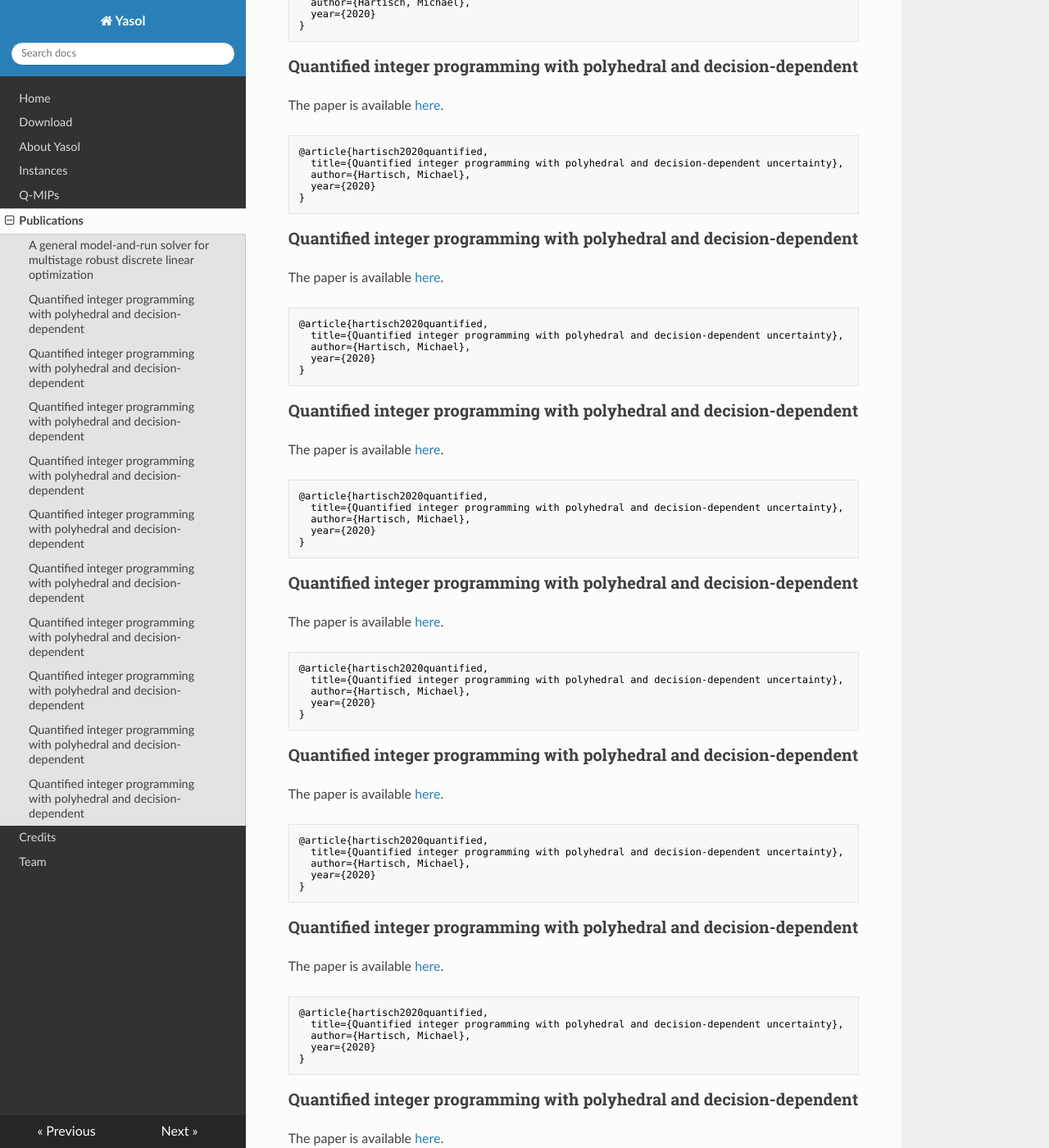
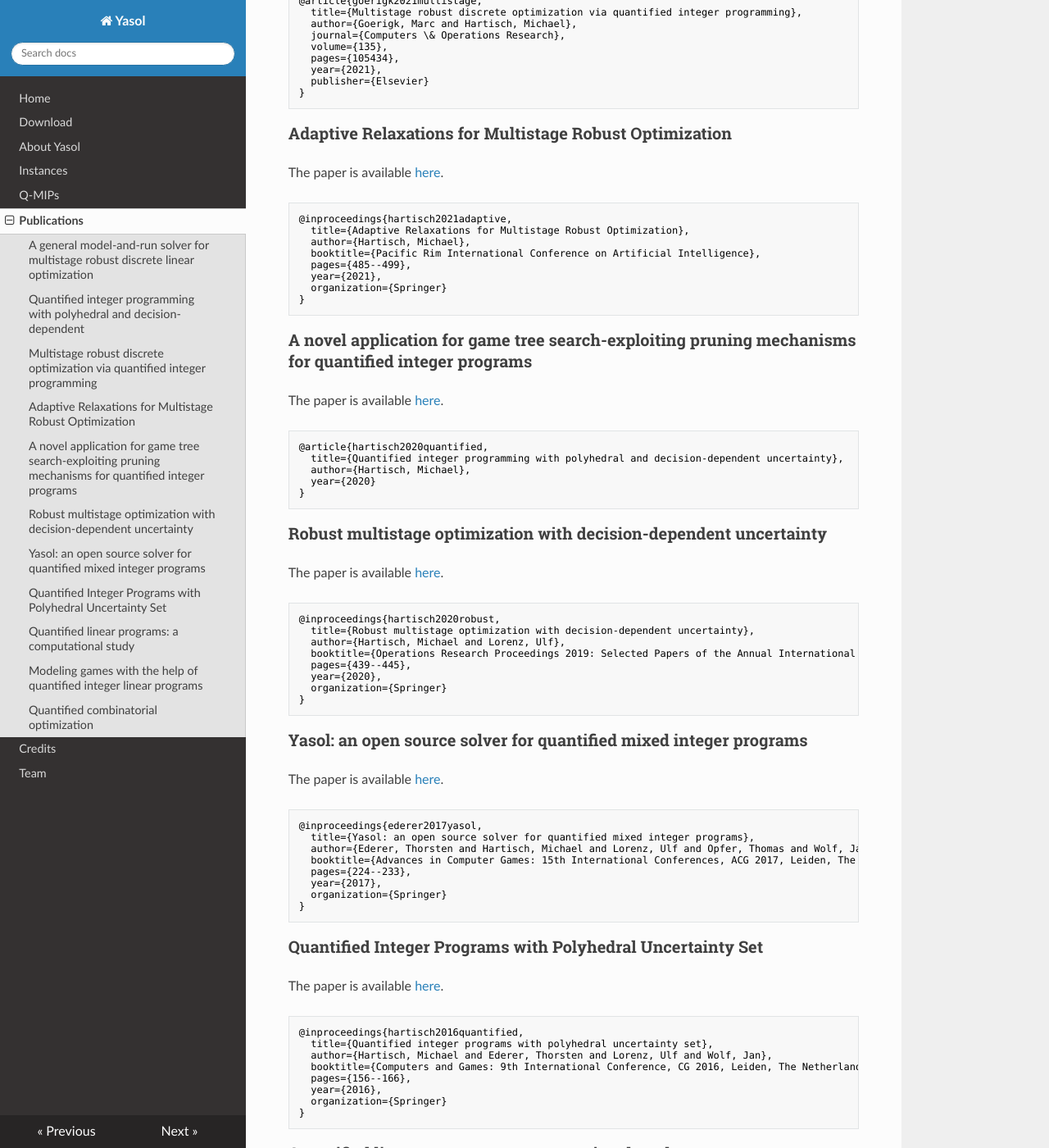
Before and after one commit to YasolQIPSolver/yasol.github.io, an MkDocs documentation site: the page built from docs/Publications.md, in a window 1280 px wide and 1400 px high, scrolled down 763 px. Shown: the whole window at 82% size. Built offline with MkDocs 1.6.1, drawn with Linux system fonts in a browser that asks for light colours; nearby versions of some CDN libraries; some of the changed text lies outside the part shown.

Commit message:
Update Publications.md

````diff
--- a/docs/Publications.md
+++ b/docs/Publications.md
@@ -25,9 +25,40 @@ The paper is available <a href="https://dspace.ub.uni-siegen.de/handle/ubsi/1705
 }
 ```
 
-### Quantified integer programming with polyhedral and decision-dependent
+### Multistage robust discrete optimization via quantified integer programming
 
-The paper is available <a href="https://dspace.ub.uni-siegen.de/handle/ubsi/1705" target="_blank">here</a>.
+The paper is available <a href="https://www.sciencedirect.com/science/article/pii/S0305054821001908" target="_blank">here</a>.
+
+```bibtex
+@article{goerigk2021multistage,
+  title={Multistage robust discrete optimization via quantified integer programming},
+  author={Goerigk, Marc and Hartisch, Michael},
+  journal={Computers \& Operations Research},
+  volume={135},
+  pages={105434},
+  year={2021},
+  publisher={Elsevier}
+}
+```
+
+### Adaptive Relaxations for Multistage Robust Optimization
+
+The paper is available <a href="https://link.springer.com/chapter/10.1007/978-3-030-89188-6_36" target="_blank">here</a>.
+
+```bibtex
+@inproceedings{hartisch2021adaptive,
+  title={Adaptive Relaxations for Multistage Robust Optimization},
+  author={Hartisch, Michael},
+  booktitle={Pacific Rim International Conference on Artificial Intelligence},
+  pages={485--499},
+  year={2021},
+  organization={Springer}
+}
+```
+
+### A novel application for game tree search-exploiting pruning mechanisms for quantified integer programs
+
+The paper is available <a href="https://link.springer.com/chapter/10.1007/978-3-030-65883-0_6" target="_blank">here</a>.
 
 ```bibtex
 @article{hartisch2020quantified,
@@ -37,98 +68,92 @@ The paper is available <a href="https://dspace.ub.uni-siegen.de/handle/ubsi/1705
 }
 ```
 
-### Quantified integer programming with polyhedral and decision-dependent
+### Robust multistage optimization with decision-dependent uncertainty
 
-The paper is available <a href="https://dspace.ub.uni-siegen.de/handle/ubsi/1705" target="_blank">here</a>.
+The paper is available <a href="https://link.springer.com/chapter/10.1007/978-3-030-48439-2_53" target="_blank">here</a>.
 
 ```bibtex
-@article{hartisch2020quantified,
-  title={Quantified integer programming with polyhedral and decision-dependent uncertainty},
-  author={Hartisch, Michael},
-  year={2020}
+@inproceedings{hartisch2020robust,
+  title={Robust multistage optimization with decision-dependent uncertainty},
+  author={Hartisch, Michael and Lorenz, Ulf},
+  booktitle={Operations Research Proceedings 2019: Selected Papers of the Annual International Conference of the German Operations Research Society (GOR), Dresden, Germany, September 4-6, 2019},
+  pages={439--445},
+  year={2020},
+  organization={Springer}
 }
 ```
 
-### Quantified integer programming with polyhedral and decision-dependent
+### Yasol: an open source solver for quantified mixed integer programs
 
-The paper is available <a href="https://dspace.ub.uni-siegen.de/handle/ubsi/1705" target="_blank">here</a>.
+The paper is available <a href="https://link.springer.com/chapter/10.1007/978-3-319-71649-7_19" target="_blank">here</a>.
 
 ```bibtex
-@article{hartisch2020quantified,
-  title={Quantified integer programming with polyhedral and decision-dependent uncertainty},
-  author={Hartisch, Michael},
-  year={2020}
+@inproceedings{ederer2017yasol,
+  title={Yasol: an open source solver for quantified mixed integer programs},
+  author={Ederer, Thorsten and Hartisch, Michael and Lorenz, Ulf and Opfer, Thomas and Wolf, Jan},
+  booktitle={Advances in Computer Games: 15th International Conferences, ACG 2017, Leiden, The Netherlands, July 3--5, 2017, Revised Selected Papers 15},
+  pages={224--233},
+  year={2017},
+  organization={Springer}
 }
 ```
 
-### Quantified integer programming with polyhedral and decision-dependent
+### Quantified Integer Programs with Polyhedral Uncertainty Set
 
-The paper is available <a href="https://dspace.ub.uni-siegen.de/handle/ubsi/1705" target="_blank">here</a>.
+The paper is available <a href="https://link.springer.com/chapter/10.1007/978-3-319-50935-8_15" target="_blank">here</a>.
 
 ```bibtex
-@article{hartisch2020quantified,
-  title={Quantified integer programming with polyhedral and decision-dependent uncertainty},
-  author={Hartisch, Michael},
-  year={2020}
+@inproceedings{hartisch2016quantified,
+  title={Quantified integer programs with polyhedral uncertainty set},
+  author={Hartisch, Michael and Ederer, Thorsten and Lorenz, Ulf and Wolf, Jan},
+  booktitle={Computers and Games: 9th International Conference, CG 2016, Leiden, The Netherlands, June 29--July 1, 2016, Revised Selected Papers 9},
+  pages={156--166},
+  year={2016},
+  organization={Springer}
 }
 ```
 
-### Quantified integer programming with polyhedral and decision-dependent
+### Quantified linear programs: a computational study
 
-The paper is available <a href="https://dspace.ub.uni-siegen.de/handle/ubsi/1705" target="_blank">here</a>.
+The paper is available <a href="https://link.springer.com/chapter/10.1007/978-3-642-23719-5_18" target="_blank">here</a>.
 
 ```bibtex
-@article{hartisch2020quantified,
-  title={Quantified integer programming with polyhedral and decision-dependent uncertainty},
-  author={Hartisch, Michael},
-  year={2020}
+@inproceedings{ederer2011quantified,
+  title={Quantified linear programs: a computational study},
+  author={Ederer, Thorsten and Lorenz, Ulf and Martin, Alexander and Wolf, Jan},
+  booktitle={European Symposium on Algorithms},
+  pages={203--214},
+  year={2011},
+  organization={Springer}
 }
 ```
 
-### Quantified integer programming with polyhedral and decision-dependent
+### Modeling games with the help of quantified integer linear programs
 
-The paper is available <a href="https://dspace.ub.uni-siegen.de/handle/ubsi/1705" target="_blank">here</a>.
+The paper is available <a href="https://link.springer.com/chapter/10.1007/978-3-642-31866-5_23" target="_blank">here</a>.
 
 ```bibtex
-@article{hartisch2020quantified,
-  title={Quantified integer programming with polyhedral and decision-dependent uncertainty},
-  author={Hartisch, Michael},
-  year={2020}
+@inproceedings{ederer2012modeling,
+  title={Modeling games with the help of quantified integer linear programs},
+  author={Ederer, Thorsten and Lorenz, Ulf and Opfer, Thomas and Wolf, Jan},
+  booktitle={Advances in Computer Games: 13th International Conference, ACG 2011, Tilburg, The Netherlands, November 20-22, 2011, Revised Selected Papers 13},
+  pages={270--281},
+  year={2012},
+  organization={Springer}
 }
 ```
 
-### Quantified integer programming with polyhedral and decision-dependent
+### Quantified combinatorial optimization
 
-The paper is available <a href="https://dspace.ub.uni-siegen.de/handle/ubsi/1705" target="_blank">here</a>.
+The paper is available <a href="https://link.springer.com/chapter/10.1007/978-3-319-07001-8_17" target="_blank">here</a>.
 
 ```bibtex
-@article{hartisch2020quantified,
-  title={Quantified integer programming with polyhedral and decision-dependent uncertainty},
-  author={Hartisch, Michael},
-  year={2020}
+@inproceedings{ederer2014quantified,
+  title={Quantified combinatorial optimization},
+  author={Ederer, Thorsten and Lorenz, Ulf and Opfer, Thomas},
+  booktitle={Operations Research Proceedings 2013: Selected Papers of the International Conference on Operations Research, OR2013, organized by the German Operations Research Society (GOR), the Dutch Society of Operations Research (NGB) and Erasmus University Rotterdam, September 3-6, 2013},
+  pages={121--128},
+  year={2014},
+  organization={Springer}
 }
 ```
-
-### Quantified integer programming with polyhedral and decision-dependent
-
-The paper is available <a href="https://dspace.ub.uni-siegen.de/handle/ubsi/1705" target="_blank">here</a>.
-
-```bibtex
-@article{hartisch2020quantified,
-  title={Quantified integer programming with polyhedral and decision-dependent uncertainty},
-  author={Hartisch, Michael},
-  year={2020}
-}
-```
-
-### Quantified integer programming with polyhedral and decision-dependent
-
-The paper is available <a href="https://dspace.ub.uni-siegen.de/handle/ubsi/1705" target="_blank">here</a>.
-
-```bibtex
-@article{hartisch2020quantified,
-  title={Quantified integer programming with polyhedral and decision-dependent uncertainty},
-  author={Hartisch, Michael},
-  year={2020}
-}
-```
````
